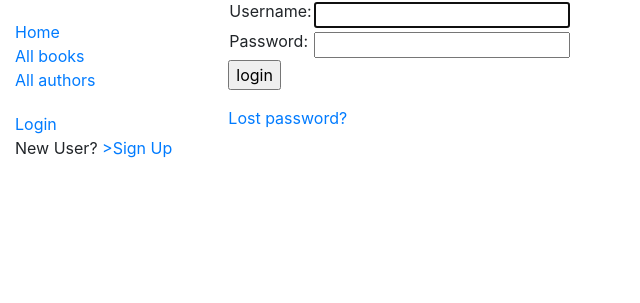
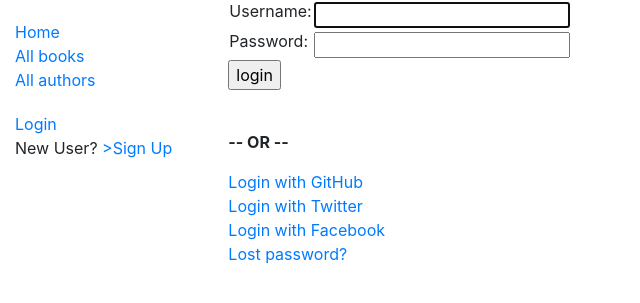
Before and after one commit to IBRAHIM-kd/Ib-Catalog, a Django app: page /accounts/login/ in a window 1280 px wide. Shown: the top 303 px of the page, without its empty margins (0-640 px from the left). Run offline with Django 3.2, Linux system fonts and the light colour scheme; some libraries are stand-ins or nearby versions.

Commit message:
login update social links added

```diff
--- a/templates/registration/login.html
+++ b/templates/registration/login.html
@@ -31,6 +31,11 @@
 <input type="submit" value="login" />
 <input type="hidden" name="next" value="{{ next }}" />
 </form>
+<br>
+  <p><strong>-- OR --</strong></p>
+  <a href="{% url 'social:begin' 'github' %}">Login with GitHub</a><br>
+  <a href="{% url 'social:begin' 'twitter' %}">Login with Twitter</a><br>
+  <a href="{% url 'social:begin' 'facebook' %}">Login with Facebook</a>
 
 {# Assumes you setup the password_reset view in your URLconf #}
 <p><a href="{% url 'password_reset' %}">Lost password?</a></p>
```
